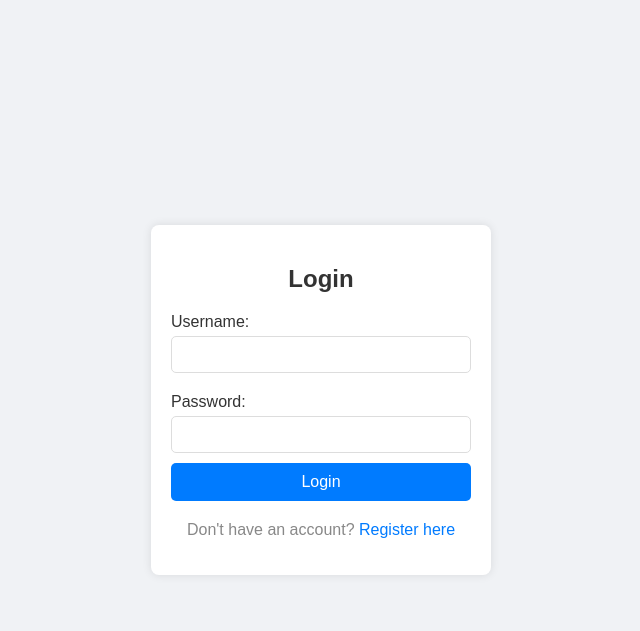
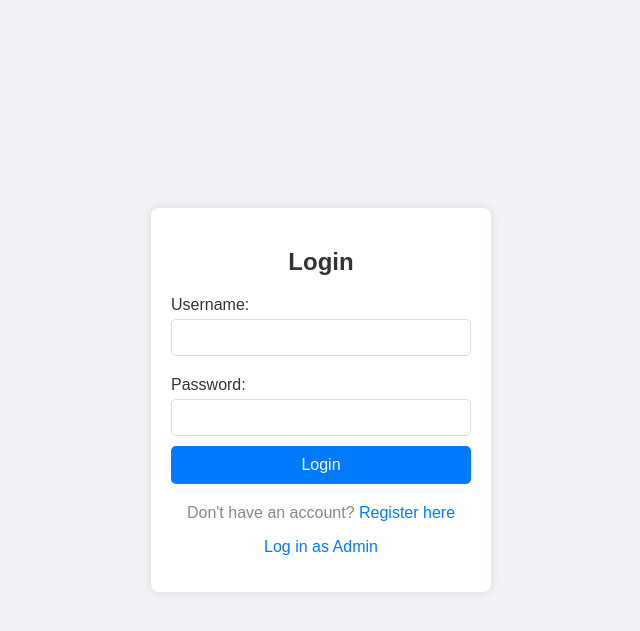
Before and after one commit to Clyde956/CITU-CONNECT_DJANGO, a Django app: page /login/ in a window 1280 px wide. Shown: the top 631 px of the page, without its empty margins (319-959 px from the left). Run offline with Django 5.2, Linux system fonts and the light colour scheme.

Commit message:
admin ano
admin anoano

```diff
--- a/cituconnect/myapp/models.py
+++ b/cituconnect/myapp/models.py
@@ -13,7 +13,6 @@ class User(AbstractUser):
         ('student', 'Student'),
         ('staff', 'Staff'),
         ('faculty', 'Faculty'),
-        ('admin', 'Admin'),
     ])
     school = models.ForeignKey('School', on_delete=models.CASCADE, null=True, blank=True)
     groups = models.ManyToManyField(Group, related_name='custom_user_set')
--- a/cituconnect/myapp/templates/registration/login.html
+++ b/cituconnect/myapp/templates/registration/login.html
@@ -62,6 +62,17 @@
         .login-footer a:hover {
             text-decoration: underline;
         }
+        .admin-login {
+            margin-top: 10px;
+            color: #888;
+        }
+        .admin-login a {
+            color: #007BFF;
+            text-decoration: none;
+        }
+        .admin-login a:hover {
+            text-decoration: underline;
+        }
     </style>
 </head>
 <body>
@@ -78,6 +89,9 @@
         <div class="login-footer">
             <p>Don't have an account? <a href="{% url 'register' %}">Register here</a></p>
         </div>
+        <div class="admin-login">
+            <p><a href="/admin/">Log in as Admin</a></p>
+        </div>
     </div>
 </body>
 </html>
```
